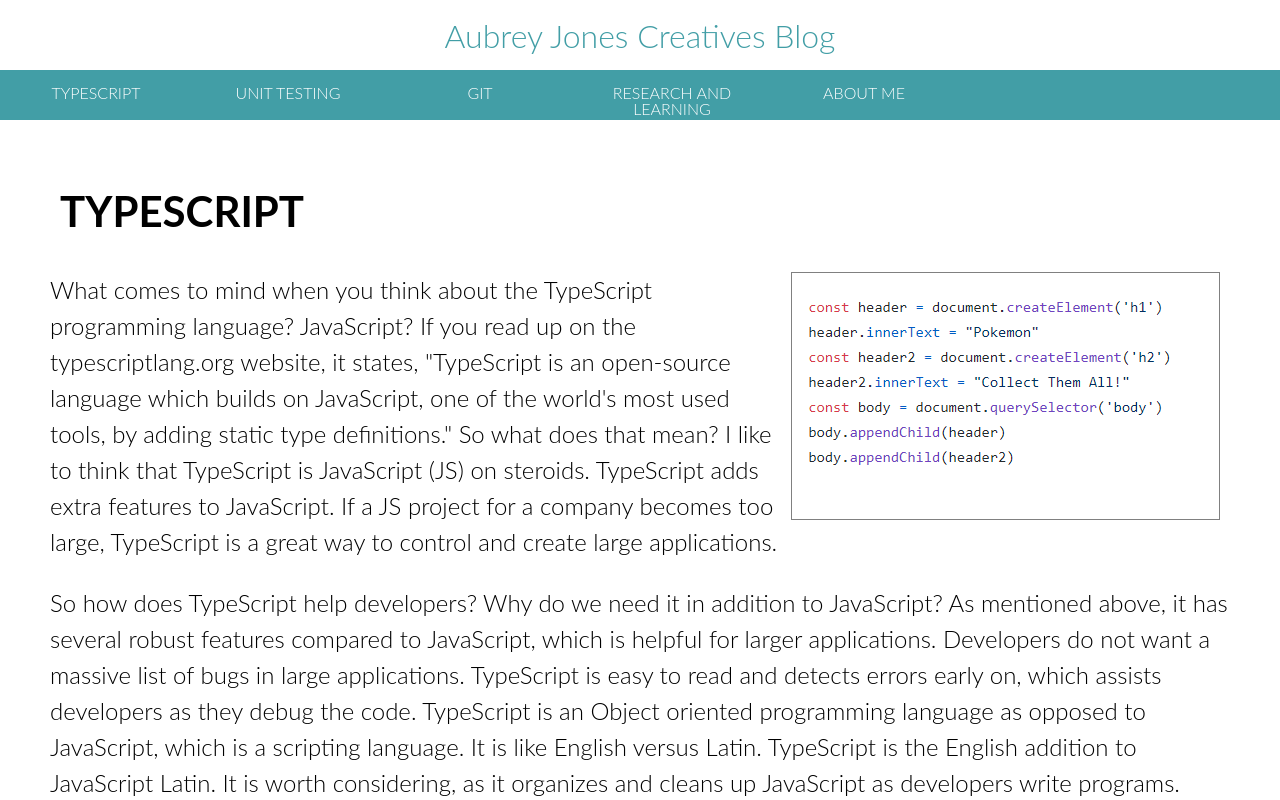
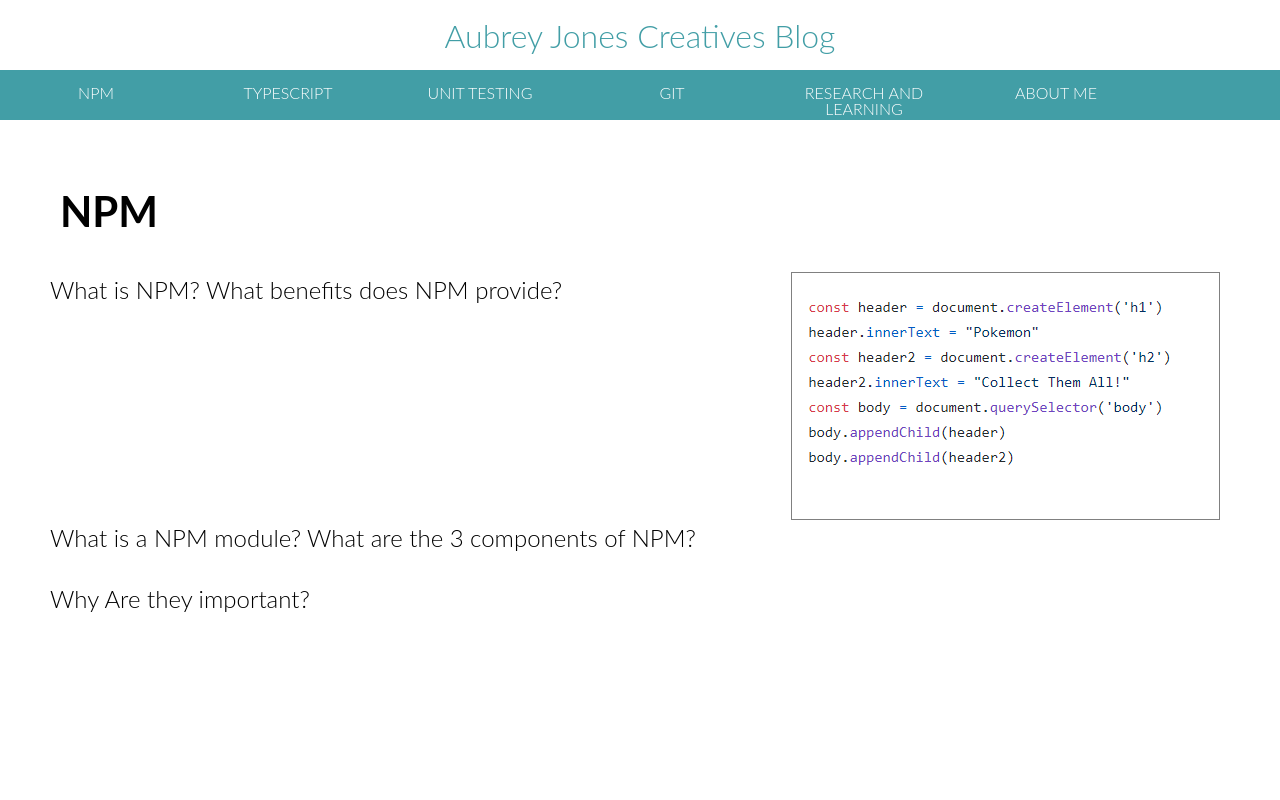
Before and after one commit to aubreyjonescreatives/react-blog, a React (Create React App) app: page / in a window 1280 px wide. Shown: the top 800 px of the page. Built offline with nearby package versions, Linux system fonts and the light colour scheme.

Commit message:
add npm blog post

```diff
--- a/src/App.js
+++ b/src/App.js
@@ -5,6 +5,7 @@ import ResearchandLearning from './ResearchandLearning'
 import Git from './Git'
 import UnitTesting from './UnitTesting'
 import TypeScript from './TypeScript'
+import NPM from './NPM'
 import TopNavigation from './TopNavigation'
 import Header from './Header'
 import HeroImage from './HeroImage'
@@ -14,6 +15,7 @@ function App() {
     <div className="App">
     <Header/>
     <TopNavigation/>
+    <NPM/>
     <TypeScript/>
     <UnitTesting/>
     <Git/>
--- /dev/null
+++ b/src/NPM.js
@@ -0,0 +1,29 @@
+import React from 'react'
+import './css/BlogpostStyles.css'
+import typeScriptImage from './images/typescript.PNG'
+
+
+
+function npm() {
+    return (
+
+     <div class="main-1" id="npm">
+       <div className="EmptyTop"></div>
+    <h1>NPM</h1>
+     <p><figure className="tsImage"> <img src={typeScriptImage} alt="TypeScript"></img></figure>
+     What is NPM?
+What benefits does NPM provide?
+      </p>
+      <p>
+      What is a NPM module?
+What are the 3 components of NPM?
+
+        </p>
+        <p>
+        Why Are they important?
+     </p>
+     </div>
+    );
+  }
+
+  export default npm;
--- a/src/TopNavigation.js
+++ b/src/TopNavigation.js
@@ -8,6 +8,7 @@ function TopNavigation() {
     return (
 
       <nav className="Nav">
+          <li><a href="#npm">NPM</a></li>
            <li><a href="#typescript">TYPESCRIPT</a></li>
          <li><a href="#unittesting">UNIT TESTING</a></li>
           <li><a href="#git">GIT</a></li>
```
Also changed, not shown: 1 other file (tests, documents, lock files or other folders).
